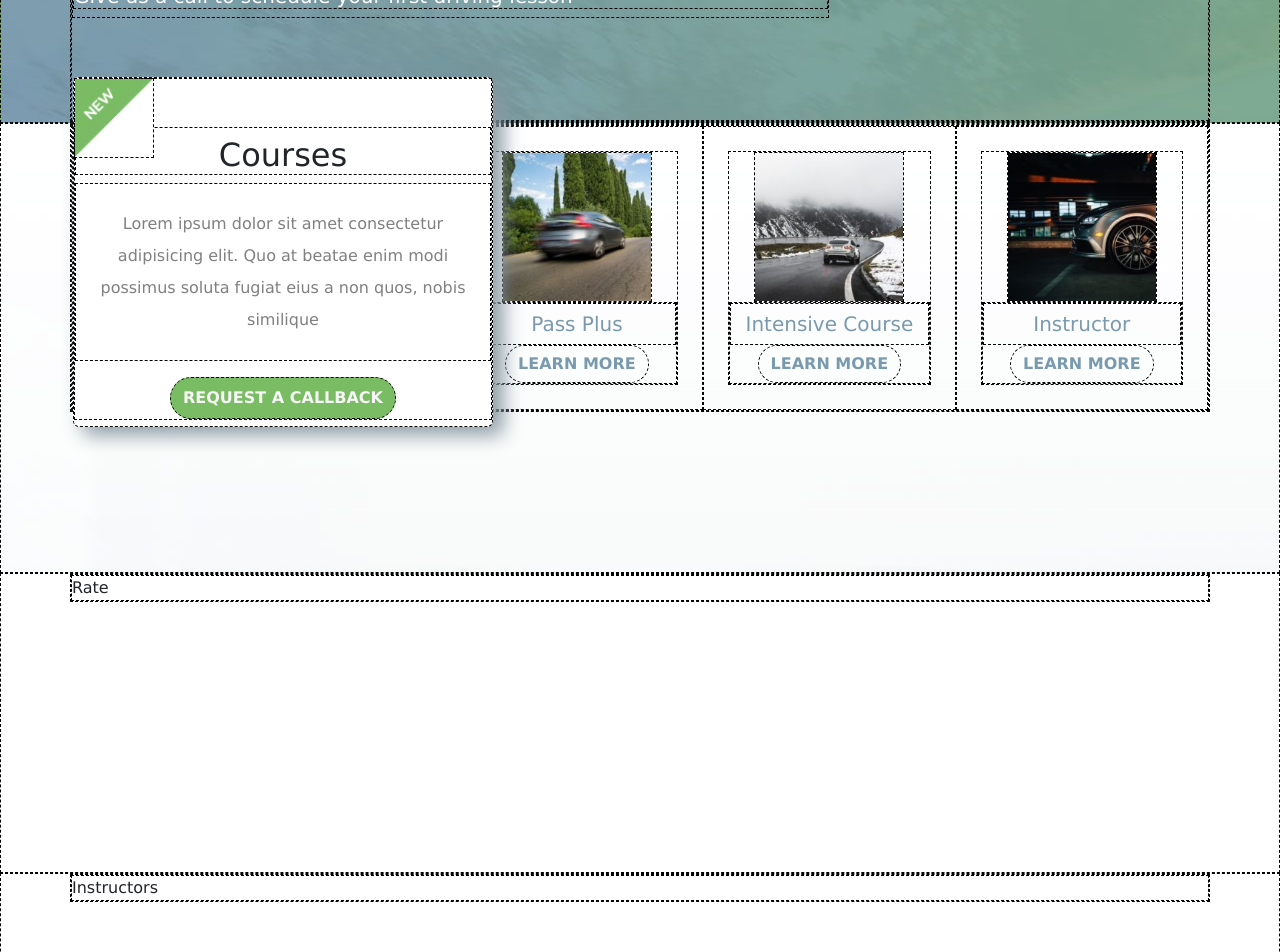
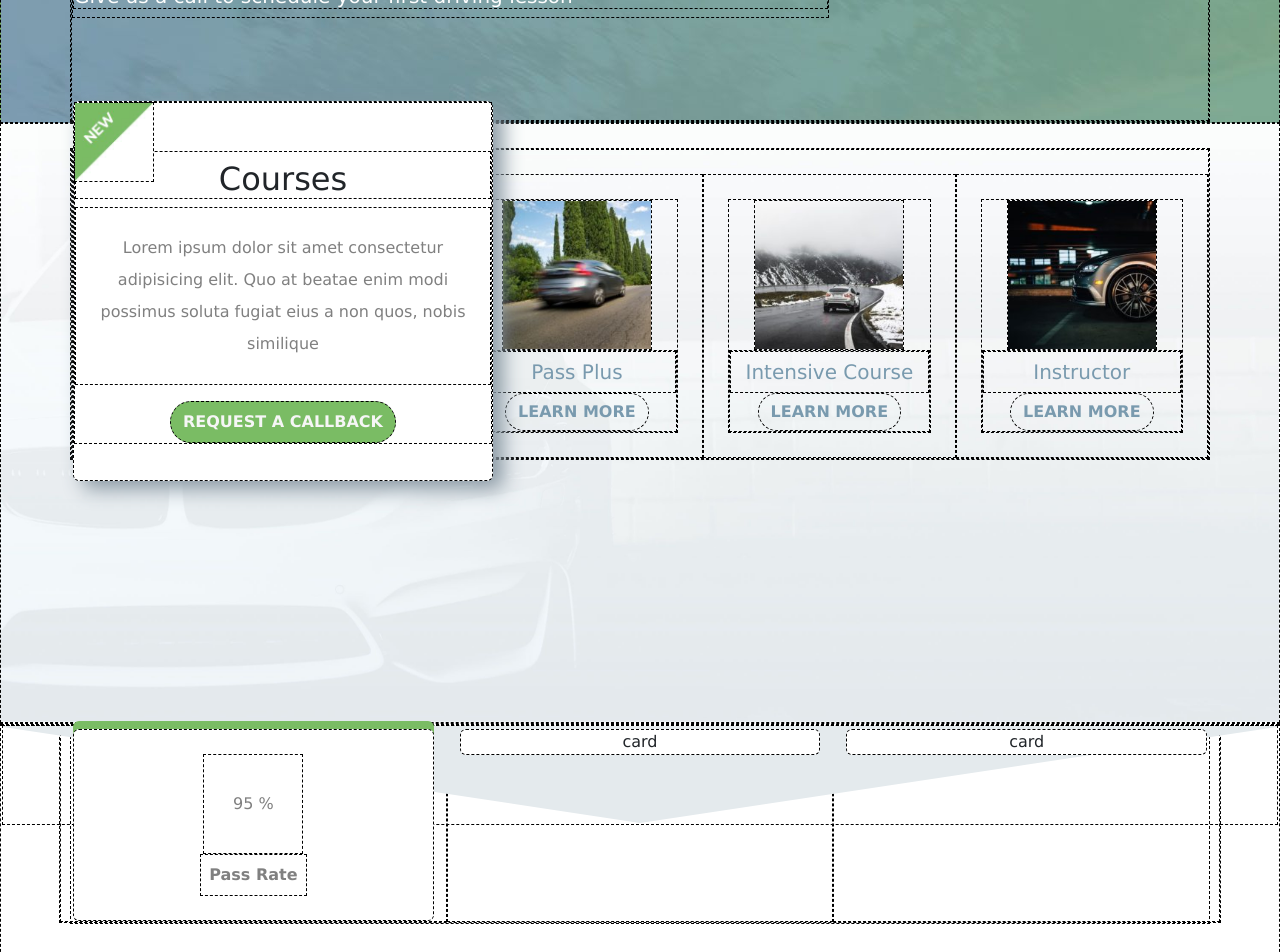
Before and after one commit to mattemutti/proj-html-vuejs, a Vue app: page / in a window 1280 px wide. Shown: the part 1600-2552 px from the top of the page. Built offline with nearby package versions, Linux system fonts and the light colour scheme.

Commit message:
update section course background

```diff
--- a/src/assets/scss/style.scss
+++ b/src/assets/scss/style.scss
@@ -30,8 +30,7 @@
 	border: 1px dashed black;
 }
 
-.debug .rate,
-.instructors,
+.debug .instructors,
 .testimonials,
 .news,
 .bg_top_footer {
@@ -130,6 +129,8 @@ main {
 
 	}
 
+	/* Registration ********************************************/
+
 	.registration {
 		height: 580px;
 
@@ -150,11 +151,7 @@ main {
 			}
 
 			& p {
-
 				max-width: 400px;
-
-
-
 			}
 
 			.form_registration {
@@ -175,6 +172,8 @@ main {
 		}
 	}
 
+	/* Call ********************************************/
+
 	.call {
 		background-image: url(../../../public/img/horizontal-cta-background.jpg);
 
@@ -187,35 +186,60 @@ main {
 		}
 	}
 
+	/* Courses ********************************************/
+
+
 	.courses {
+		height: 600px;
+
 		background-image: url(../../../public/img/promise-background.jpg);
-		height: 450px;
+		background-position: bottom;
+		background-size: cover;
+
+
+		.bg_img {}
 
 		.card_courses {
-			height: 350px;
+			height: 380px;
 			width: 420px;
 			top: -50px;
 			left: 0px;
 			background-color: $lighter;
 			box-shadow: 10px 8px 20px 0px #8a99a4;
 
+
 			& img {
 				width: 80px;
 			}
-
 		}
 
 		& img {
 			width: 150px;
-
 		}
 
 		.btn_courses {
 			background-color: $primary_color;
 			color: $bg_input;
 			font-size: 16px;
+		}
+	}
+
+	/* Rate ********************************************/
+
+
+	.rate {
+		height: 500px;
+
+		.card_rate {
+			box-shadow: 0px -8px 0px 0px $primary_color;
 
 		}
+
+		.rate_1 {
+			width: 100px;
+			height: 100px;
+		}
+
 
 	}
 
--- a/src/components/AppHeader.vue
+++ b/src/components/AppHeader.vue
@@ -12,7 +12,7 @@ export default {
 				<div class="d-flex justify-content-between header_top py-1">
 					<div>We have a 95% successful pass rate</div>
 					<div>
-						<i class="fa-solid fa-phone"></i> Give us a call to book your tuition! 1-800-555-555
+						<i class="fas fa-phone"></i> Give us a call to book your tuition! 1-800-555-555
 					</div>
 
 				</div>
--- a/src/components/AppMain.vue
+++ b/src/components/AppMain.vue
@@ -95,7 +95,7 @@ export default {
 		</section>
 		<!-- Call -->
 
-		<section class="courses">
+		<section class="courses pt-4">
 			<div class="container">
 				<div class="row">
 					<div class="col-4 position-relative">
@@ -116,8 +116,7 @@ export default {
 							</div>
 						</div>
 					</div>
-
-					<div class="col p-4 text-center">
+					<div class="col p-4 text-center mt-4">
 						<div class="" style="">
 							<img src="../../public/img/courses-passplus-200x200.jpg" class="card-img-top" alt="...">
 							<div class="card-body">
@@ -128,7 +127,7 @@ export default {
 							</div>
 						</div>
 					</div>
-					<div class="col p-4 text-center">
+					<div class="col p-4 text-center mt-4">
 						<div class="" style="">
 							<img src="../../public/img/course-intensive-200x200.jpg" class="card-img-top" alt="...">
 							<div class="card-body">
@@ -139,7 +138,7 @@ export default {
 							</div>
 						</div>
 					</div>
-					<div class="col p-4 text-center">
+					<div class="col p-4 text-center  mt-4">
 						<div class="" style="">
 							<img src="../../public/img/courses-instructor-200x200.jpg" class="card-img-top" alt="...">
 							<div class="card-body">
@@ -156,9 +155,37 @@ export default {
 		<!-- Courses -->
 
 		<section class="rate">
-			<div class="container">
-				<div class="row">
-					Rate
+			<div class="position-relative">
+				<svg class="fusion-big-triangle-candy position-absolute" xmlns="http://www.w3.org/2000/svg"
+					version="1.1" width="100%" height="100" viewBox="0 0 100 100" preserveAspectRatio="none"
+					style="fill:#e4eaed;padding:0;">
+					<path d="M-1 -1 L50 99 L101 -1 Z"></path>
+				</svg>
+			</div>
+			<div class="container g-0">
+				<div class="row text-center c_text_light">
+					<div class="col">
+						<div class="card align-items-center card_rate p-4 c_text_light" style="">
+							<div class="rate_1 text-center align-content-center">
+								95 %
+							</div>
+							<div class="text_uppercase fw-bold p-2 ">
+								Pass Rate
+							</div>
+						</div>
+
+					</div>
+					<div class="col">
+						<div class="card" style="">
+							card
+						</div>
+					</div>
+					<div class="col">
+						<div class="card" style="">
+							card
+						</div>
+					</div>
+
 				</div>
 			</div>
 		</section>
```
Also changed, not shown: public/img/driving-triangle.svg (added), src/readme.md.
